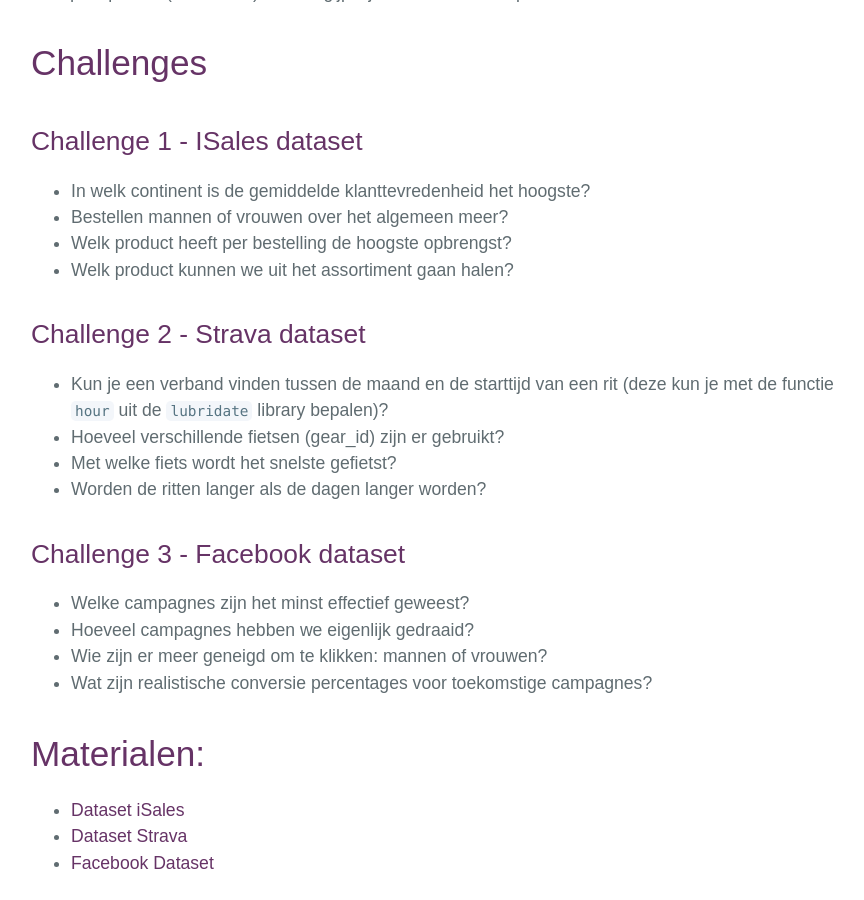
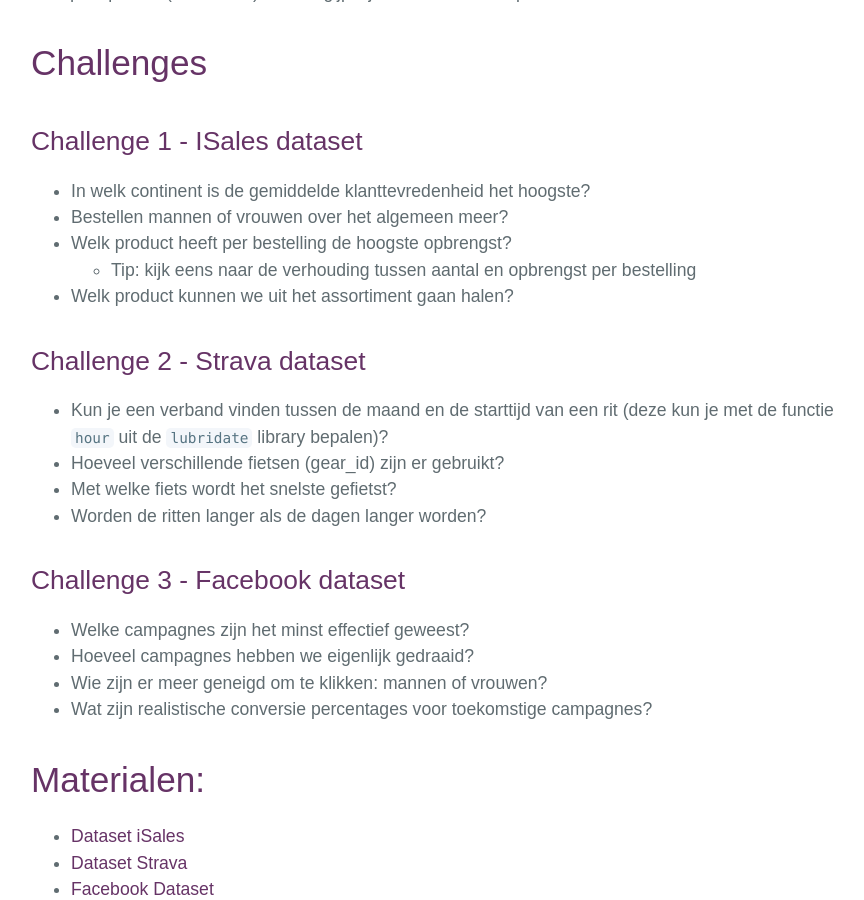
Before and after one commit to ksuilen/ksuilen.github.io, a Jekyll site: the page built from challenges_orientatie.md, in a window 1280 px wide and 900 px high, scrolled down 802 px. Shown: the whole window, without its empty margins (193-1057 px from the left). Built offline with Jekyll 4.4.1, drawn with Linux system fonts in a browser that asks for light colours; our own code applies the rules of GitHub Pages for plain Markdown files; the repository's description, which GitHub fills in, is left out.

Commit message:
Challenge iSales verduidelijkt

```diff
--- a/challenges_orientatie.md
+++ b/challenges_orientatie.md
@@ -18,6 +18,7 @@
 - In welk continent is de gemiddelde klanttevredenheid het hoogste?
 - Bestellen mannen of vrouwen over het algemeen meer?
 - Welk product heeft per bestelling de hoogste opbrengst?
+    - Tip: kijk eens naar de verhouding tussen aantal en opbrengst per bestelling
 - Welk product kunnen we uit het assortiment gaan halen?
 
 ## Challenge 2 - Strava dataset
```
